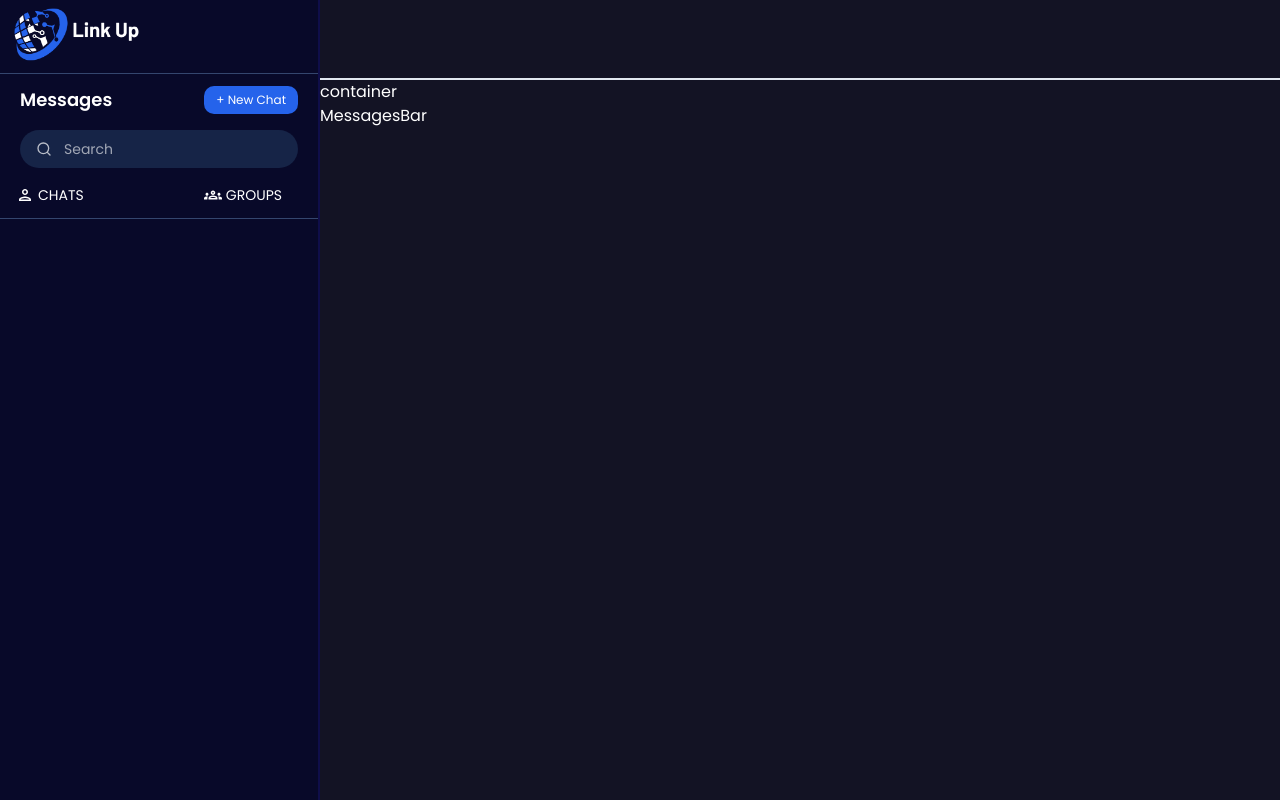
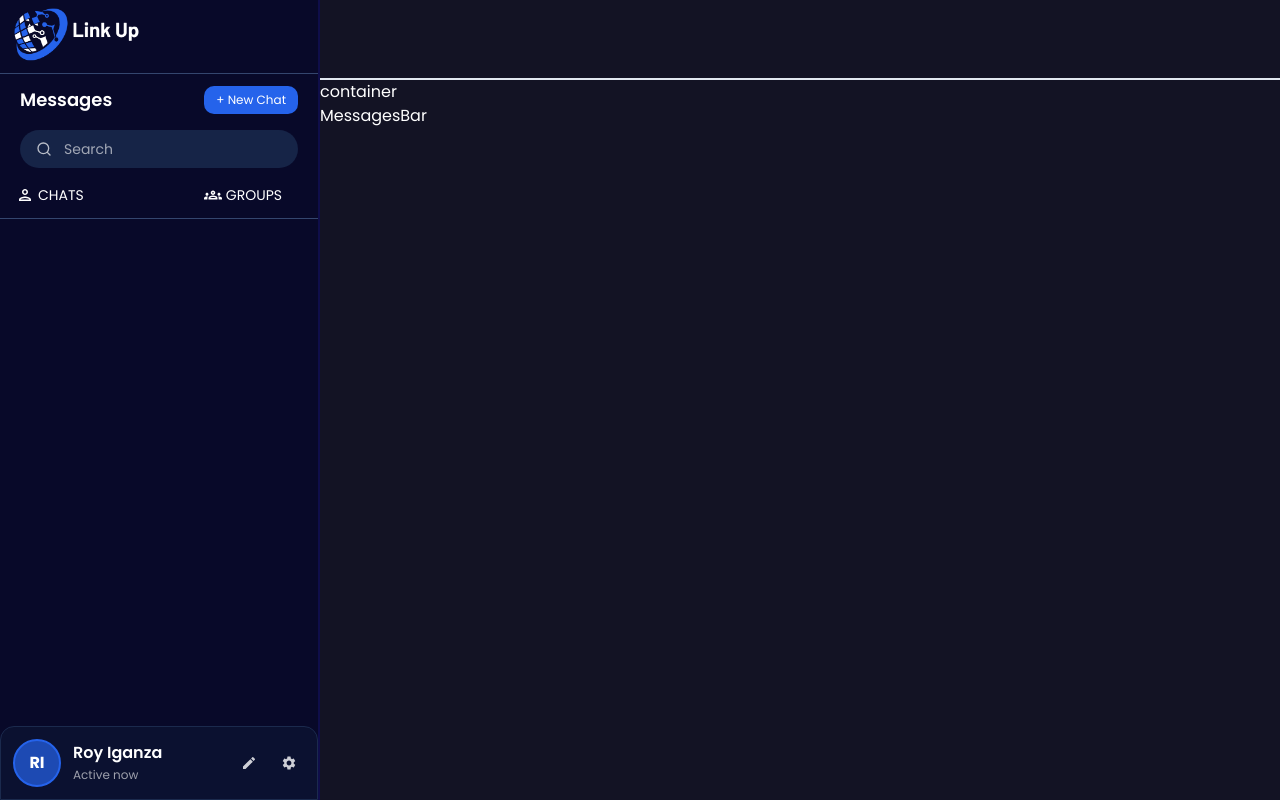
Before and after one commit to Iganza-roy/LinkUp, a React (Vite) app: page /chat in a window 1280 px wide. Built offline with nearby package versions, Linux system fonts and the light colour scheme.

Commit message:
refactor: clean up routing structure in App component

```diff
--- a/src/pages/chat/components/contacts-continer/index.jsx
+++ b/src/pages/chat/components/contacts-continer/index.jsx
@@ -1,5 +1,12 @@
 import logo1 from '../../../../assets/logo1.png';
-import { MdOutlineGroups, MdOutlinePerson } from 'react-icons/md';
+import {
+  MdOutlineGroups,
+  MdOutlinePerson,
+  MdEdit,
+  MdSettings,
+} from 'react-icons/md';
+import { colors, getColor } from '../../../../lib/utils';
+
 const ContactsContainer = () => {
   return (
     <div className='relative md:w-[35vw] lg:w-[30vw] xl:w-[25vw] bg-[#0D0C36]/58 border-r-2 border-[#0f0e4a] w-full'>
@@ -55,6 +62,38 @@ const ContactsContainer = () => {
         </div>
         <hr className='border-[#34466E] my-3' />
       </div>
+
+      {/* logged-in user panel at bottom */}
+      <div className='absolute bottom-0 w-full'>
+        <div className='bg-[#0E1636]/60 border border-[#1b2a4d] rounded-t-xl px-3 py-3 flex items-center justify-between'>
+          <div className='flex items-center gap-3'>
+            <div
+              className={`w-12 h-12 rounded-full ${getColor()} flex items-center justify-center text-white font-bold`}
+            >
+              RI
+            </div>
+            <div>
+              <div className='text-white font-semibold'>Roy Iganza</div>
+              <div className='text-xs text-white/60'>Active now</div>
+            </div>
+          </div>
+
+          <div className='flex items-center gap-2'>
+            <button
+              className='p-2 rounded-md hover:bg-white/5 transition-colors'
+              aria-label='Edit profile'
+            >
+              <MdEdit className='text-white/80' />
+            </button>
+            <button
+              className='p-2 rounded-md hover:bg-white/5 transition-colors'
+              aria-label='Settings'
+            >
+              <MdSettings className='text-white/80' />
+            </button>
+          </div>
+        </div>
+      </div>
     </div>
   );
 };
```
